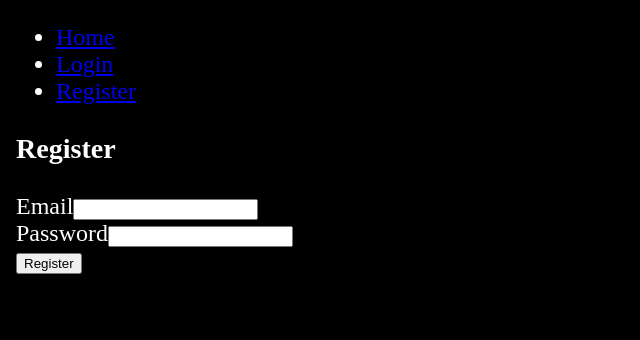
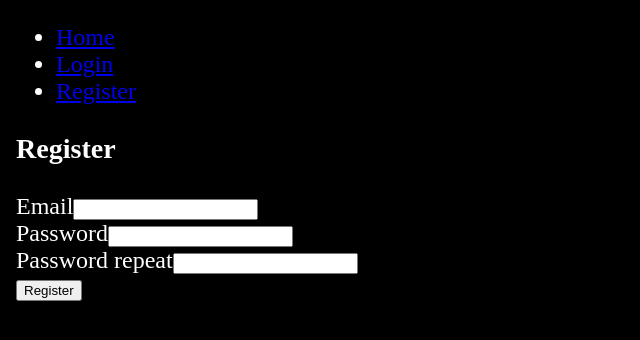
Before and after one commit to diplomatgmg/syncIT, a React (Vite) app in the folder frontend/: page /register in a window 1280 px wide. Shown: the top 340 px of the page, without its empty margins (0-640 px from the left). Built offline with nearby package versions, Linux system fonts and the light colour scheme.

Commit message:
Добавлен повтор пароля при регистрации

```diff
--- a/frontend/src/components/Auth/Register.tsx
+++ b/frontend/src/components/Auth/Register.tsx
@@ -6,6 +6,7 @@ import { setEmail } from "../../store/slice/authSlice.ts"
 interface Inputs {
   email: string
   password: string
+  re_password: string
 }
 
 function Register() {
@@ -13,6 +14,7 @@ function Register() {
     register,
     handleSubmit,
     formState: { errors },
+    watch,
   } = useForm<Inputs>()
   const dispatch = useAppDispatch()
   const [registerUser] = useRegisterMutation()
@@ -48,6 +50,20 @@ function Register() {
         {errors.password && <span>This field is required</span>}
       </div>
 
+      <div>
+        <label>Password repeat</label>
+        <input
+          type="password"
+          autoComplete="new-password"
+          {...register("re_password", {
+            required: true,
+            validate: (value) =>
+              value === watch("password") || "Пароли не совпадают",
+          })}
+        />
+        {errors.re_password && <span>{errors.re_password.message}</span>}
+      </div>
+
       <button type="submit">Register</button>
     </form>
   )
```
